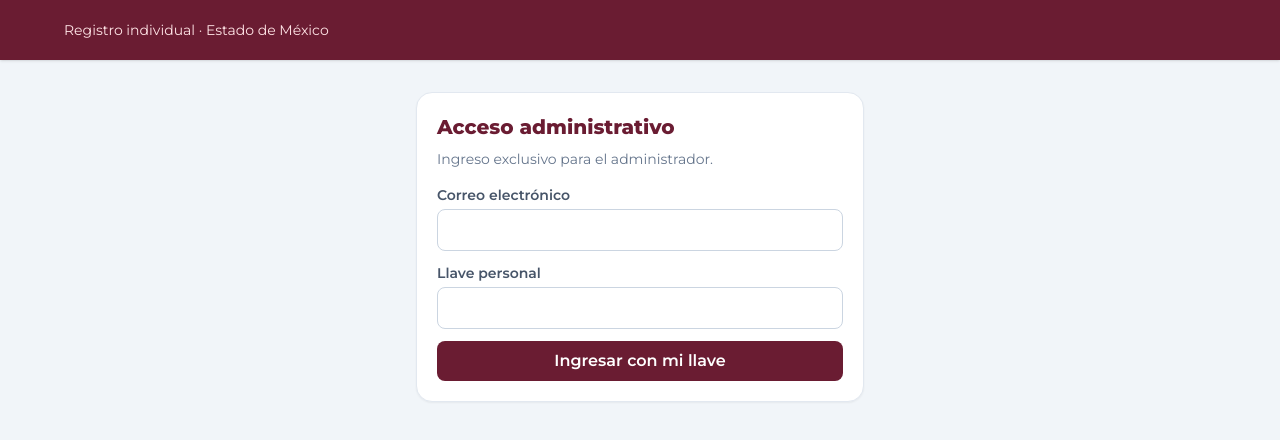
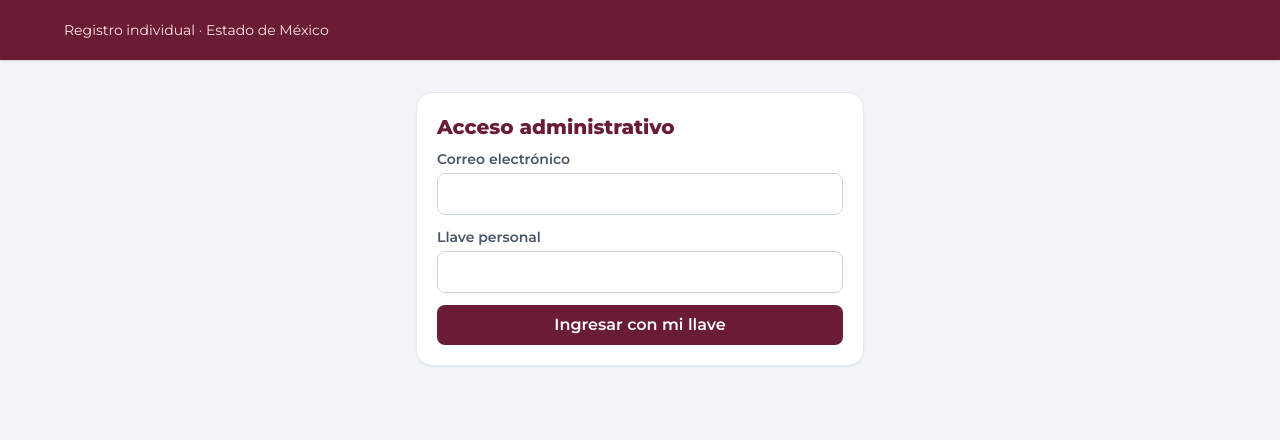
Before and after one commit to FCP2/cots, a website: page public/index.html in a window 1280 px wide. Drawn offline with Linux system fonts and the light colour scheme; some packages are replaced by stand-ins of ours; no server answers; a script that the page names is missing.

Commit message:
Update index.html

```diff
--- a/public/index.html
+++ b/public/index.html
@@ -49,7 +49,7 @@
   </div>
   <div id="exitoVista" class="card hidden text-center py-12" role="status"><img src="/assests/check.png" alt="" aria-hidden="true" class="mx-auto mb-3 h-24 w-24"><h2 class="text-2xl font-extrabold text-guinda">¡REGISTRO EXITOSO!</h2><p class="mt-3 text-lg">Tu información se ha registrado correctamente.</p></div>
  </section>
- <section id="loginVista" class="max-w-md mx-auto hidden"><div class="card"><h2 class="text-xl font-extrabold text-guinda mb-2">Acceso administrativo</h2><p class="text-sm text-slate-500 mb-4">Ingreso exclusivo para el administrador.</p>
+ <section id="loginVista" class="max-w-md mx-auto hidden"><div class="card"><h2 class="text-xl font-extrabold text-guinda mb-2">Acceso administrativo</h2>
   <form id="loginForm" class="grid gap-3"><label><span class="label">Correo electrónico</span><input name="correo_electronico" class="field" type="email" required autocomplete="username"></label><label><span class="label">Llave personal</span><input name="llave" class="field" type="password" required autocomplete="current-password"></label><button id="loginSubmit" class="btn-primary" type="submit">Ingresar con mi llave</button></form></div></section>
  <section id="adminVista" class="hidden space-y-5"><div class="card"><h2 class="text-xl font-extrabold text-guinda" id="bienvenida">Administración</h2><div id="kpis" class="mt-3 text-sm font-semibold"></div></div>
   <nav class="panel-nav" aria-label="Secciones de administración"><button type="button" class="panel-tab active" data-panel="panelGenerar" aria-current="page">Generar invitación</button><button type="button" class="panel-tab" data-panel="panelSeguimiento">Seguimiento y registros</button><button type="button" class="panel-tab" data-panel="panelMetricas">Métricas y reportes</button></nav>
```
